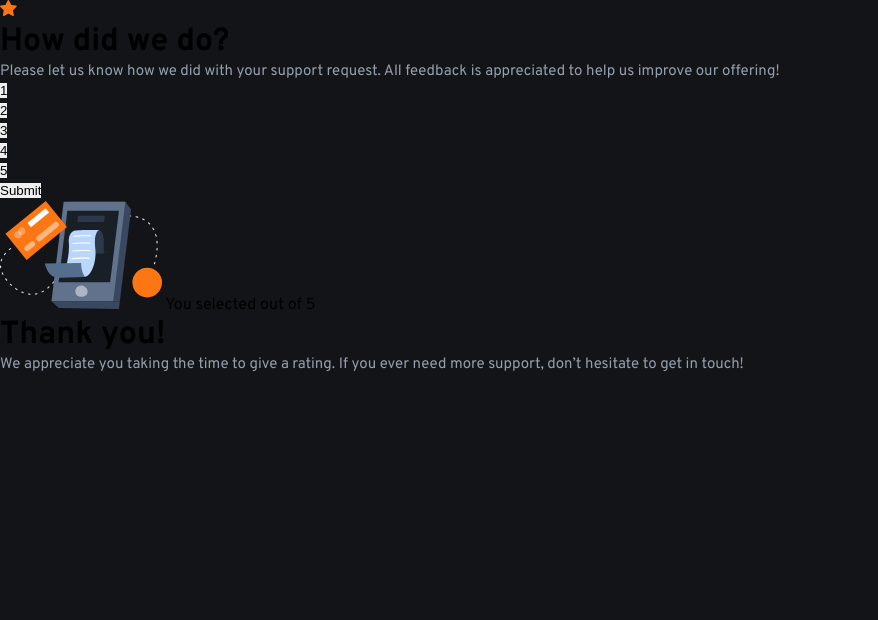
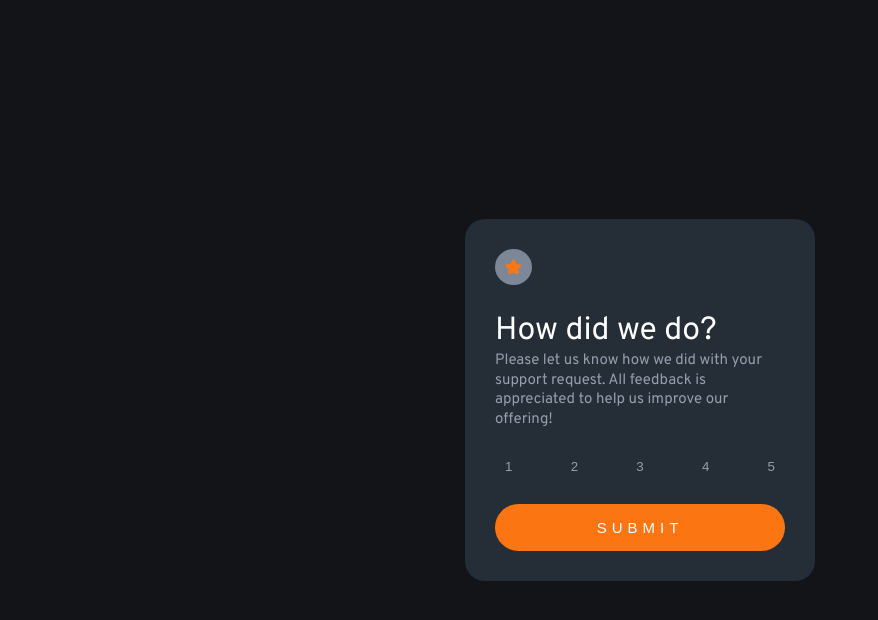
Before and after one commit to JGAMIX7/interactive-rating-component, a plain HTML site: page index.html in a window 1280 px wide. Shown: the whole page, without its empty margins (0-878 px from the left). Drawn offline with Linux system fonts and the light colour scheme.

Commit message:
css update

```diff
--- a/style.css
+++ b/style.css
@@ -1,5 +1,5 @@
 :root {
-   --orange: hsl(25, 97%, 53%);
+   --orange: #FB7613;
    --white: hsl(0, 0%, 100%);
    --light-grey: hsl(217, 12%, 63%);
    --medium-grey: hsl(216, 12%, 54%);
@@ -18,6 +18,11 @@ body {
    font-family: 'Overpass', sans-serif;
 }
 
+h1 {
+   color: var(--white);
+   font-weight: 400;
+}
+
 p {
    font-size: 15px;
    color: var(--light-grey);
@@ -26,3 +31,59 @@ p {
 ul {list-style: none;}
 
 button {border: none;}
+
+.thank-you {display: none;}
+
+.container {
+   display: flex;
+   justify-content: center;
+   align-items: center;
+   height: 100vh;
+}
+
+.rating,
+.thank-you  {
+   max-width: 350px;
+   background-color: var(--dark-blue);
+   padding: 30px;
+   border-radius: 20px;
+}
+
+.rating .rating-img {
+   background-color: var(--medium-grey);
+   padding: 10px;
+   border-radius: 50%;
+}
+
+.rating h1 {
+   margin-top: 20px;
+}
+
+.rating p {
+   line-height: 1.3;
+}
+
+.rating ul {
+   margin: 20px 0;
+   display: flex;
+   justify-content: space-between;
+   align-items: center;
+}
+
+.rating .btn-select {
+   background-color: var(--dark-blue);
+   padding: 10px;
+   color: var(--light-grey);
+}
+
+.rating .btn-submit {
+   width: 100%;
+   background-color: var(--orange);
+   padding: 15px 0;
+   border-radius: 30px;
+
+   font-size: 15px;
+   color: var(--white);
+   text-transform: uppercase;
+   letter-spacing: 5px;
+}
```
